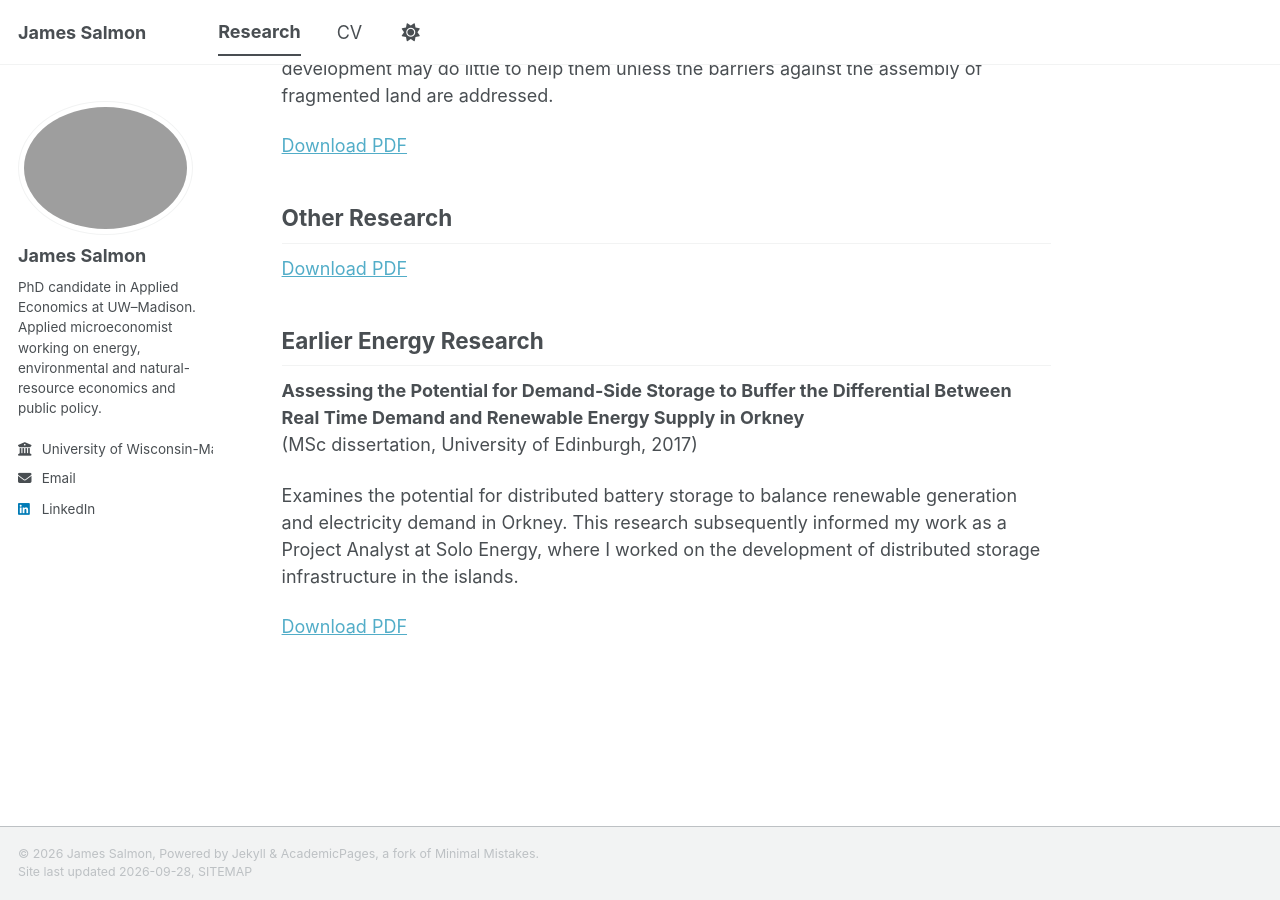
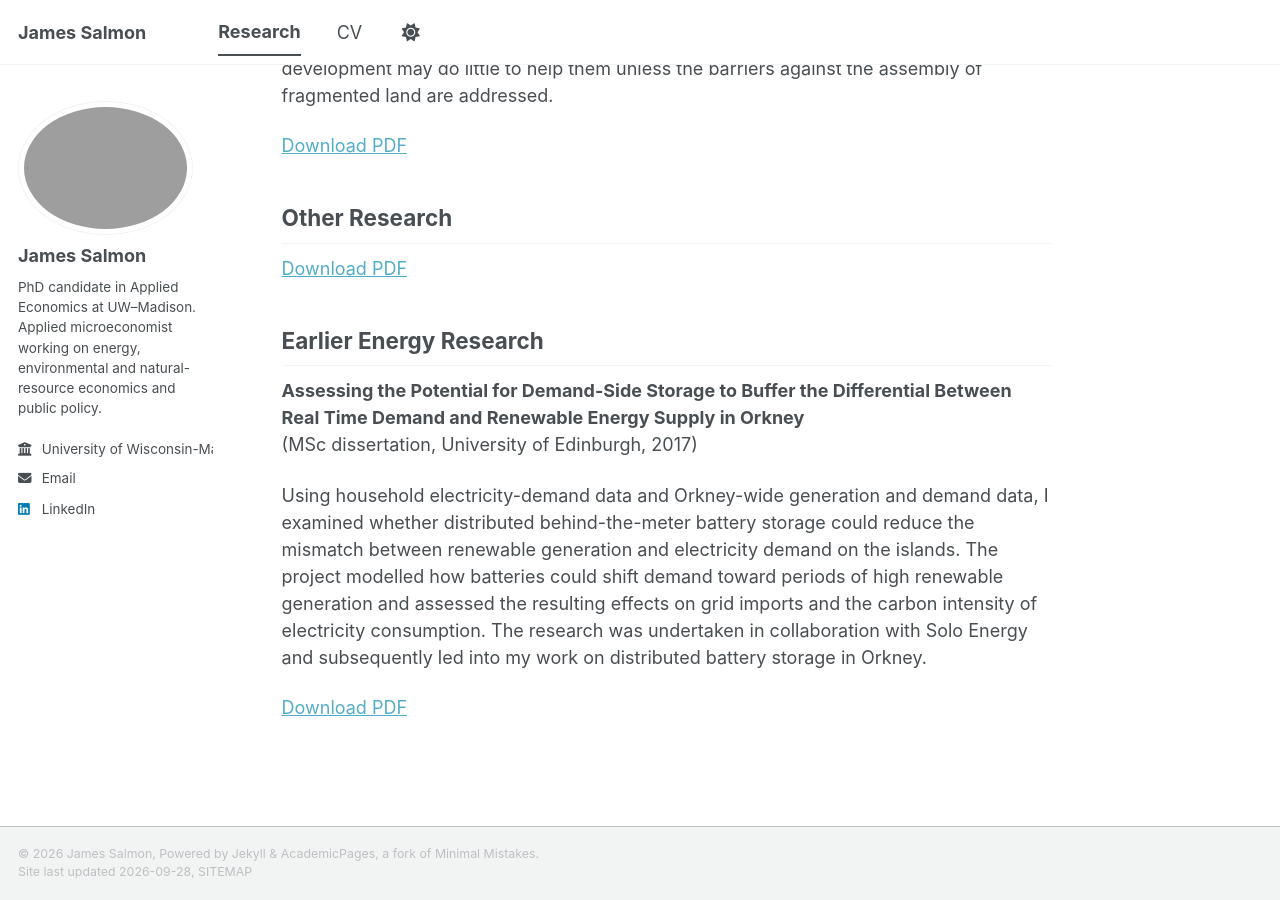
Before and after one commit to James-Salmon/James-Salmon.github.io, a Jekyll site: the page built from _pages/research.md, in a window 1280 px wide and 900 px high, scrolled down 639 px. Built offline with Jekyll 4.4.1, drawn with Linux system fonts in a browser that asks for light colours; a style sheet for code colours, icons or effects is not loaded.

Commit message:
Update research.md

```diff
--- a/_pages/research.md
+++ b/_pages/research.md
@@ -23,6 +23,6 @@ Small American farmers face mounting economic pressures that threaten their surv
 **Assessing the Potential for Demand-Side Storage to Buffer the Differential Between Real Time Demand and Renewable Energy Supply in Orkney**\
 (MSc dissertation, University of Edinburgh, 2017)
 
-Examines the potential for distributed battery storage to balance renewable generation and electricity demand in Orkney. This research subsequently informed my work as a Project Analyst at Solo Energy, where I worked on the development of distributed storage infrastructure in the islands.
+Using household electricity-demand data and Orkney-wide generation and demand data, I examined whether distributed behind-the-meter battery storage could reduce the mismatch between renewable generation and electricity demand on the islands. The project modelled how batteries could shift demand toward periods of high renewable generation and assessed the resulting effects on grid imports and the carbon intensity of electricity consumption. The research was undertaken in collaboration with Solo Energy and subsequently led into my work on distributed battery storage in Orkney.
 
 [Download PDF](/files/james_salmon_msc.pdf)
```
